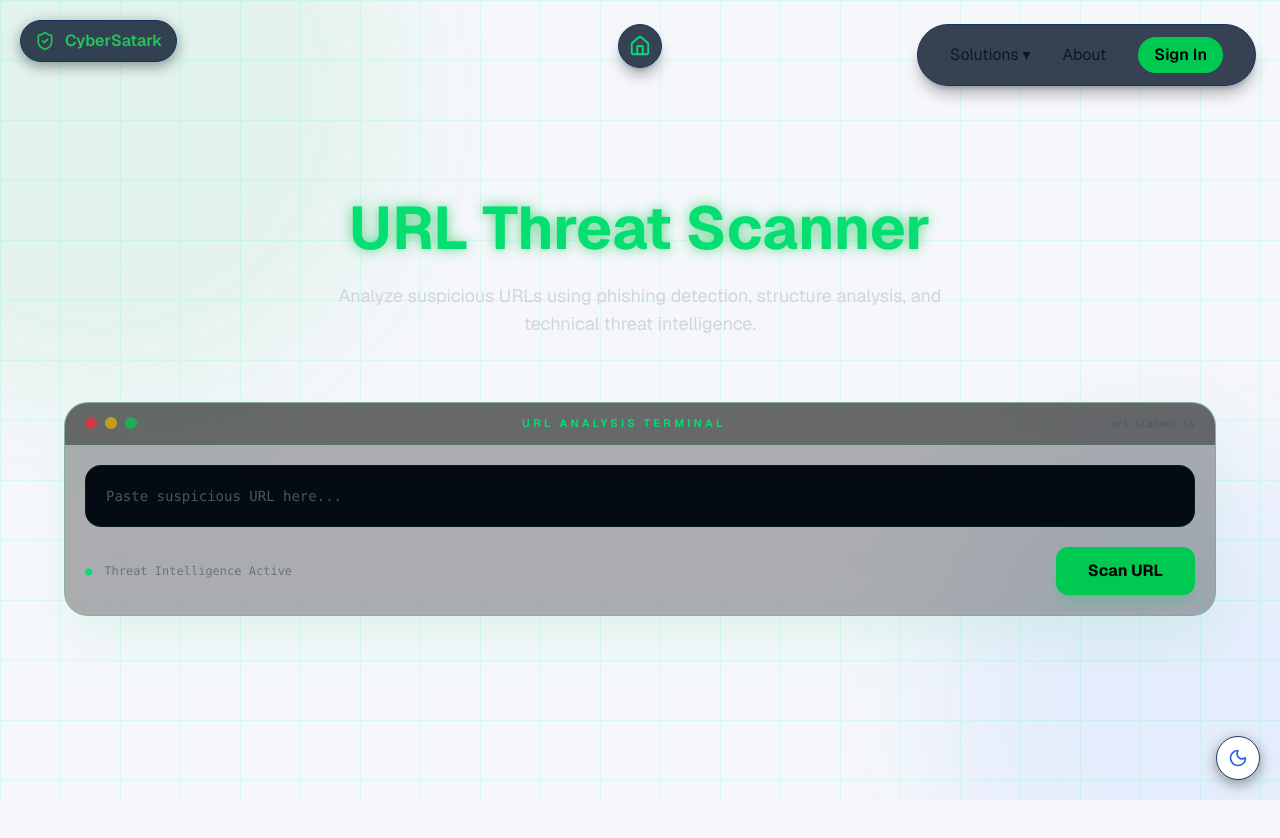
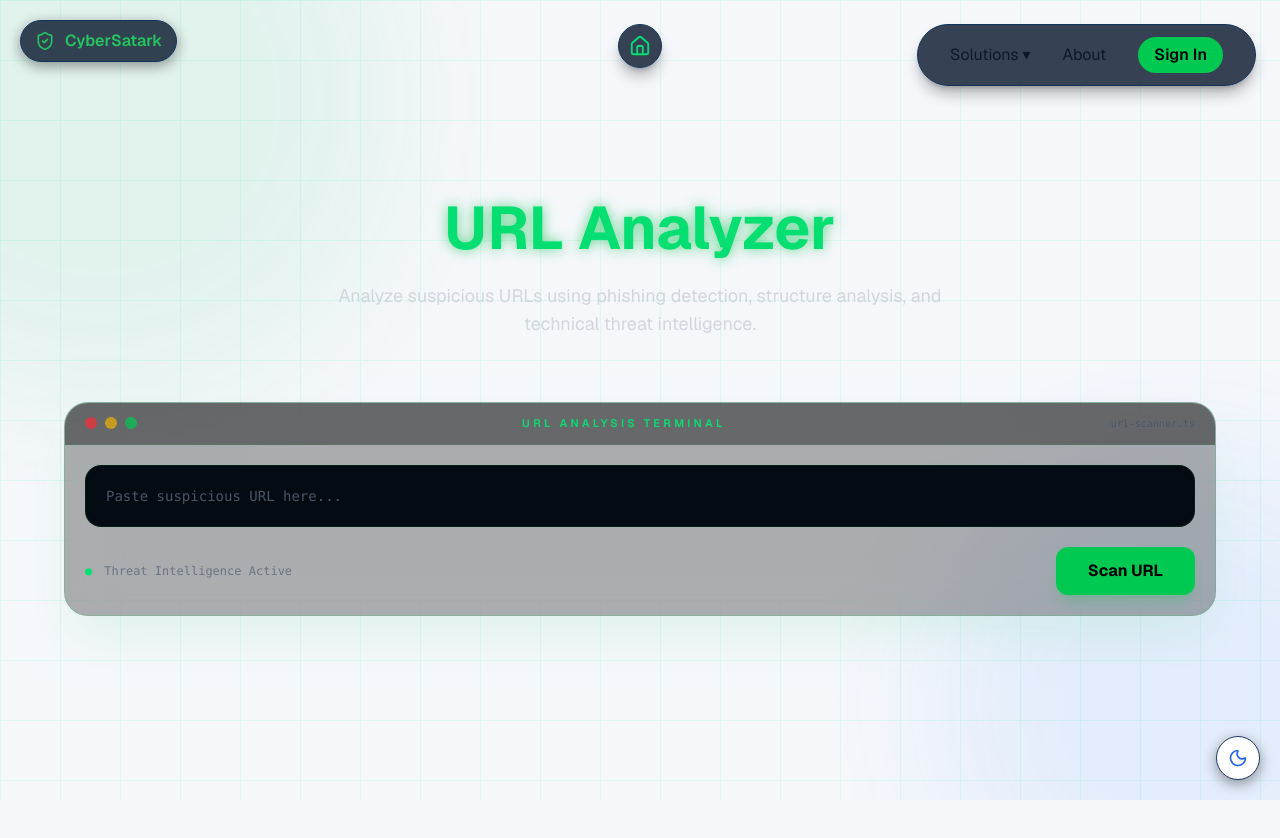
Before and after one commit to NotSoAbhinav/CyberSatark, a Next.js app: page /tools/url-checker in a window 1280 px wide. Shown: the top 838 px of the page. Built offline with nearby package versions, Linux system fonts and the light colour scheme.

Commit message:
renamed 'URL threat scanner' to 'URL Analyzer'

```diff
--- a/app/tools/url-checker/page.tsx
+++ b/app/tools/url-checker/page.tsx
@@ -418,7 +418,7 @@ export default function URLChecker() {
                   repeat: Infinity,
                 }}
               >
-                URL Threat Scanner
+                URL Analyzer
               </motion.span>
             </h1>
 
```
